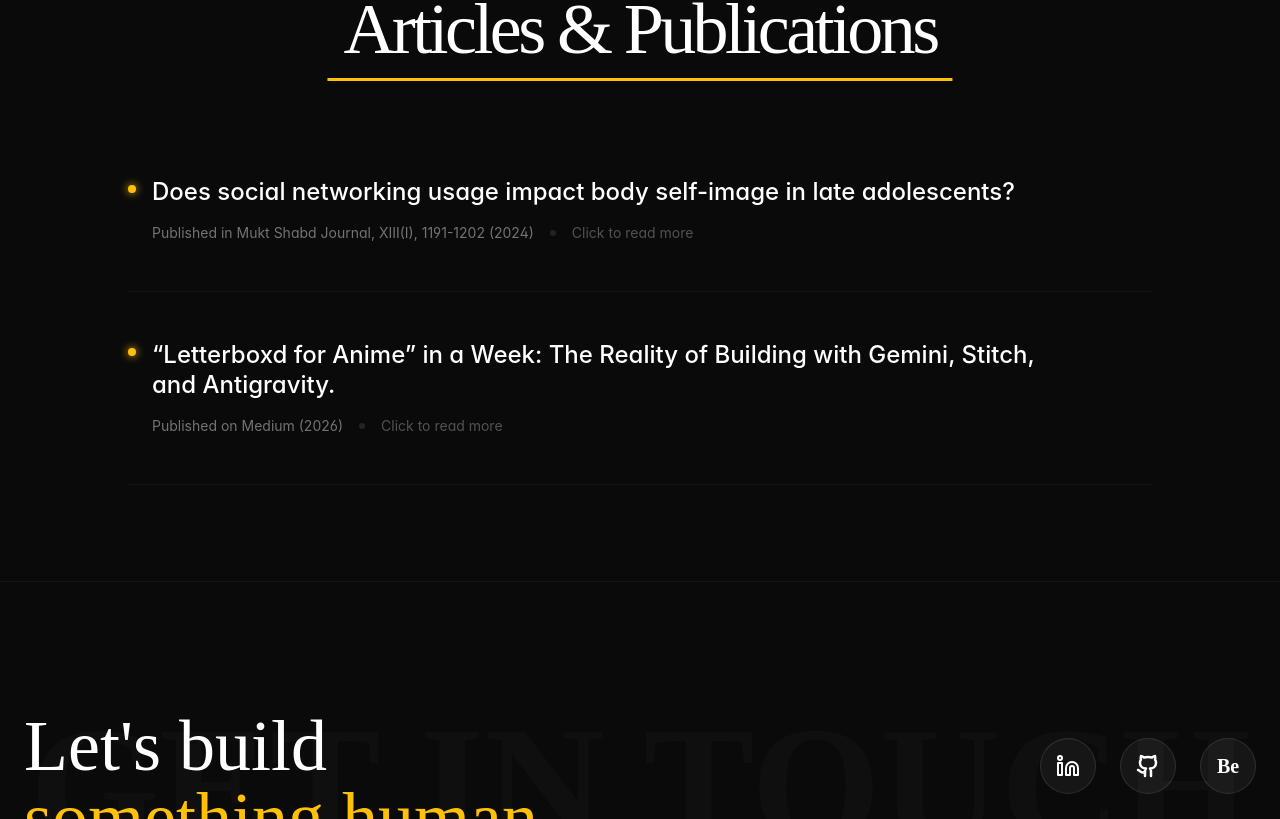
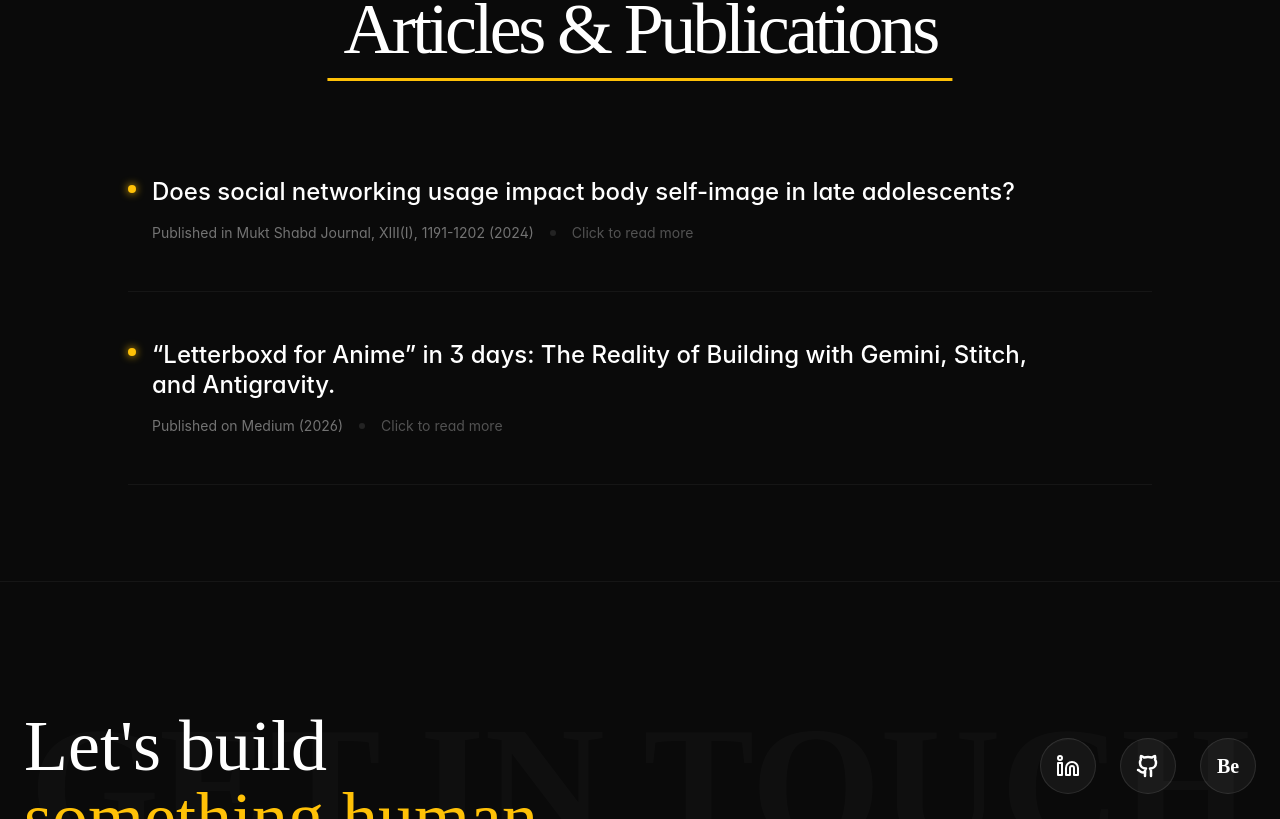
Before and after one commit to vaibhavsharma-2000/portfolio, a React (Vite) app: page / in a window 1280 px wide. Shown: the part 11181-12000 px from the top of the page. Built offline with nearby package versions, Linux system fonts and the light colour scheme.

Commit message:
Changes to text in certain pages

```diff
--- a/src/sections/Articles.jsx
+++ b/src/sections/Articles.jsx
@@ -11,9 +11,9 @@ const publications = [
     },
     {
         id: "pub-2",
-        title: "“Letterboxd for Anime” in a Week: The Reality of Building with Gemini, Stitch, and Antigravity.",
+        title: "“Letterboxd for Anime” in 3 days: The Reality of Building with Gemini, Stitch, and Antigravity.",
         reference: "Published on Medium (2026).",
-        description: "A candid retrospective on building 'Animind'— a vibe-based anime discovery platform in just one week. This article breaks down how a UX Designer leveraged AI tools like Gemini and Antigravity to ship a full-stack application, exploring the reality of the AI-assisted design-to-code workflow.",
+        description: "A candid retrospective on building 'Animind'— a vibe-based anime discovery platform in under a week. This article breaks down how a UX Designer leveraged AI tools like Gemini and Antigravity to ship a full-stack application, exploring the reality of the AI-assisted design-to-code workflow.",
         fullUrl: "https://medium.com/@vaibhavsharmaux/letterboxd-for-anime-in-a-week-the-reality-of-building-with-gemini-stitch-and-antigravity-2a8d9743be29"
     },
     /*
```
